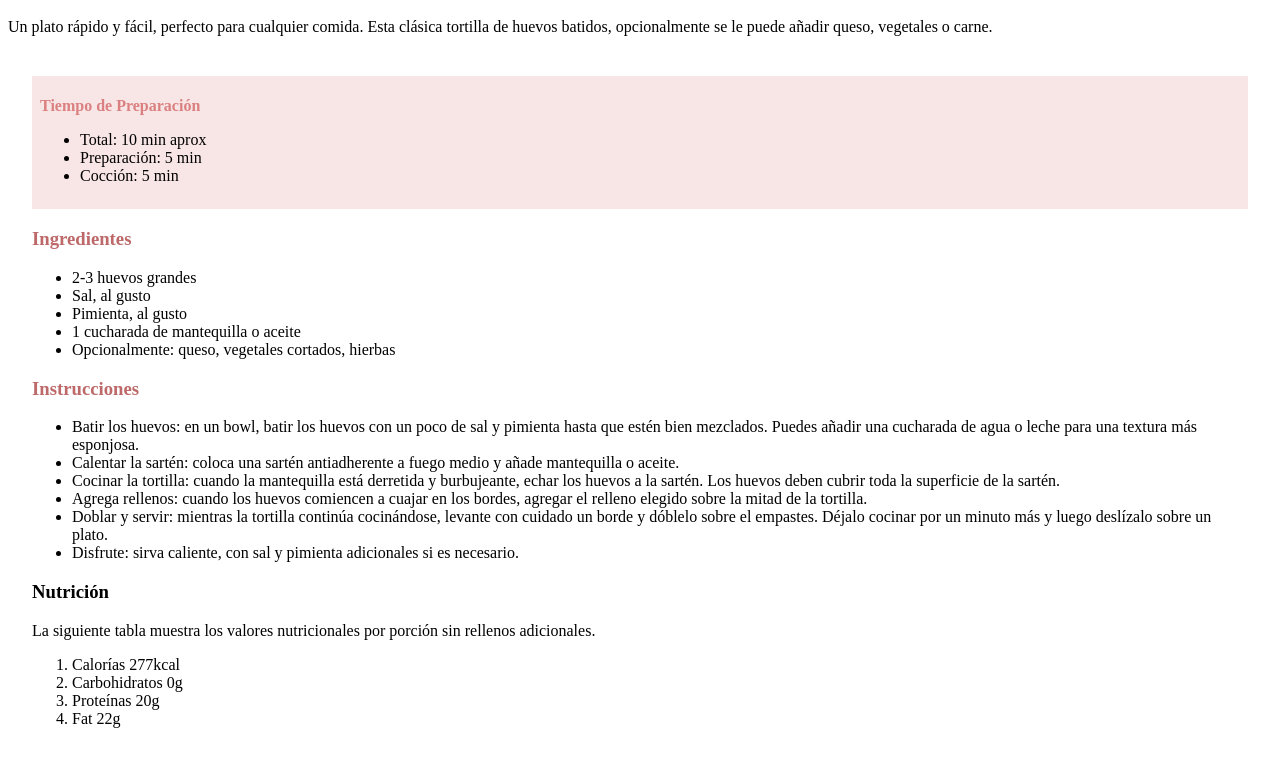
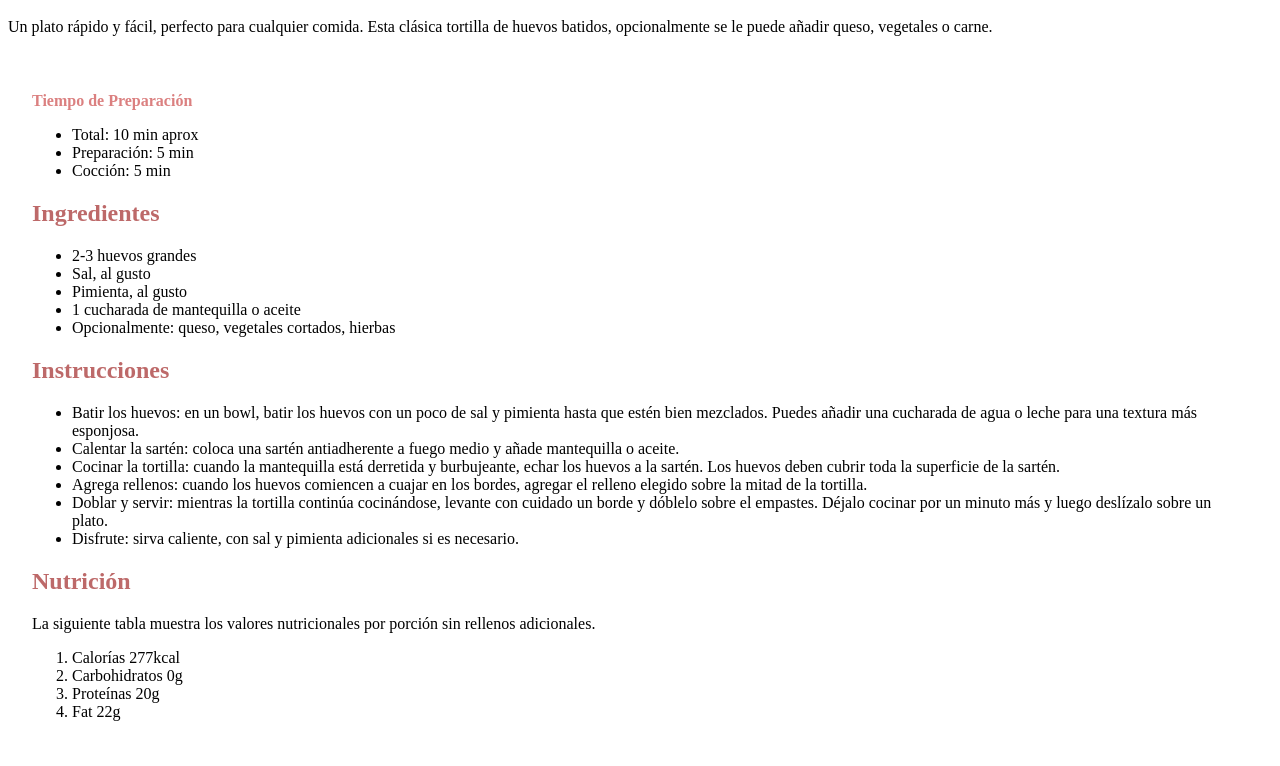
Before and after one commit to Evaaixa/Ejercicios, a plain HTML site: page index.html in a window 1280 px wide. Shown: the part 594-1360 px from the top of the page. Drawn offline with Linux system fonts and the light colour scheme.

Commit message:
1er 26 Jul

```diff
--- a/css/style.css
+++ b/css/style.css
@@ -10,12 +10,18 @@ img {
     width: 90%;
 }
 
+h1 {
+    p {
+        text-align: justify;
+    }
+}
+
 main {
     padding: 1.5rem;
     border-radius: 1rem;
 }
 
-h2 {
+h3 {
     font-size: medium;
     color: #db8080;
 }
@@ -25,7 +31,7 @@ h2 {
     padding: .5rem;
 }
 
-.receta h3 {
+h2 {
     font-style: bolder;
     color: #bd6969;
 }
--- a/index.html
+++ b/index.html
@@ -21,17 +21,15 @@
     </header>
 
     <main>
-        <div class="preparacion">
-        <h2 id="preparacion">Tiempo de Preparación</h2>
+        <h3>Tiempo de Preparación</h3>
             <ul>
             <li> Total: 10 min aprox </li>
             <li> Preparación: 5 min </li>
             <li> Cocción: 5 min </li>
             </ul>
-        </div>
 
         <div class="receta">
-        <h3>Ingredientes</h3>
+        <h2>Ingredientes</h2>
             <ul>
             <li> 2-3 huevos grandes</li>
             <li> Sal, al gusto</li>
@@ -40,7 +38,7 @@
             <li> Opcionalmente: queso, vegetales cortados, hierbas</li>
             </ul>
 
-        <h3 id="intrucciones">Instrucciones</h3>
+        <h2>Instrucciones</h2>
             <ul>
             <li>Batir los huevos: en un bowl, batir los huevos con un poco de sal y pimienta hasta que estén bien mezclados. Puedes añadir una cucharada de agua o leche para una textura más esponjosa.</li>
             <li>Calentar la sartén: coloca una sartén antiadherente a fuego medio y añade mantequilla o aceite.</li>
@@ -50,7 +48,7 @@
             <li>Disfrute: sirva caliente, con sal y pimienta adicionales si es necesario.</li>            </ul>
         </div>
 
-        <h3 id="Nutricion">Nutrición</h3>
+        <h2>Nutrición</h2>
             <p> La siguiente tabla muestra los valores nutricionales por porción sin rellenos adicionales.
             </p>
             <ol>
```
